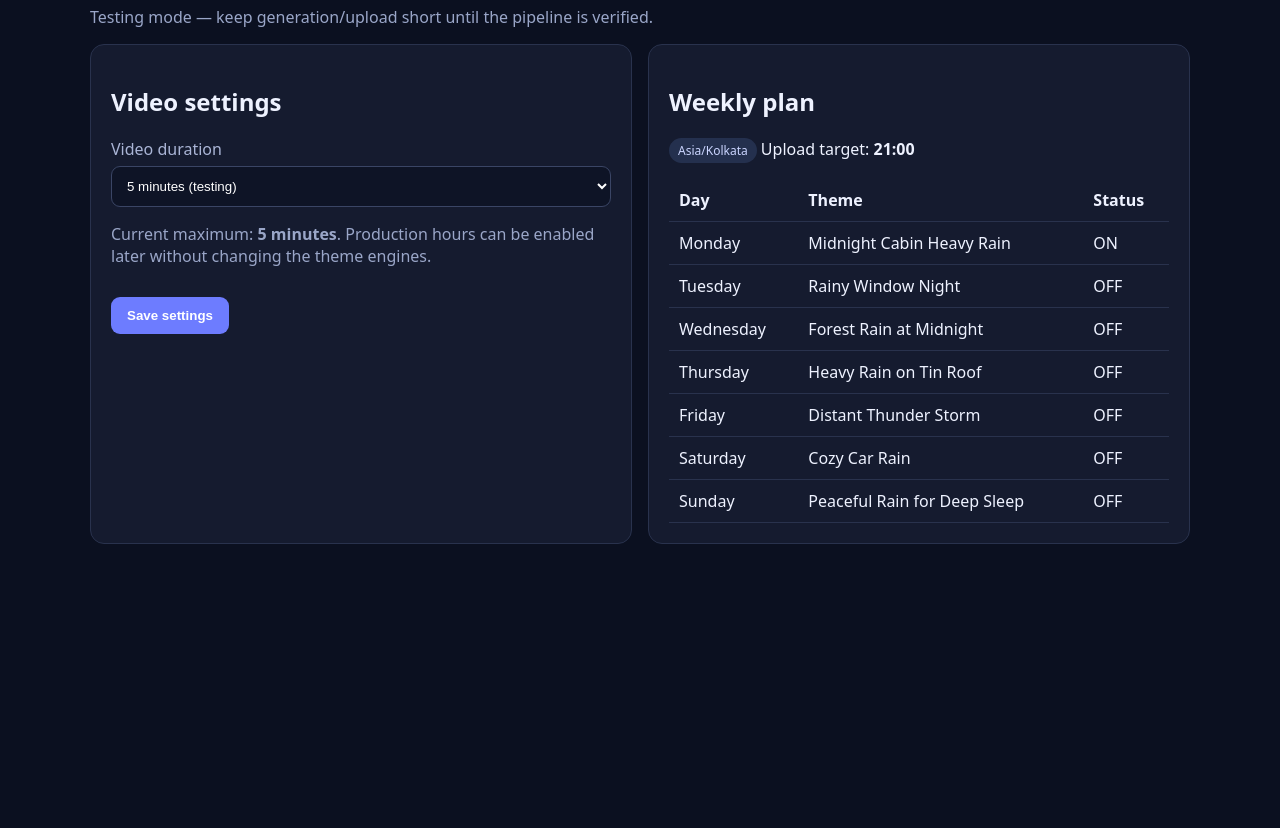
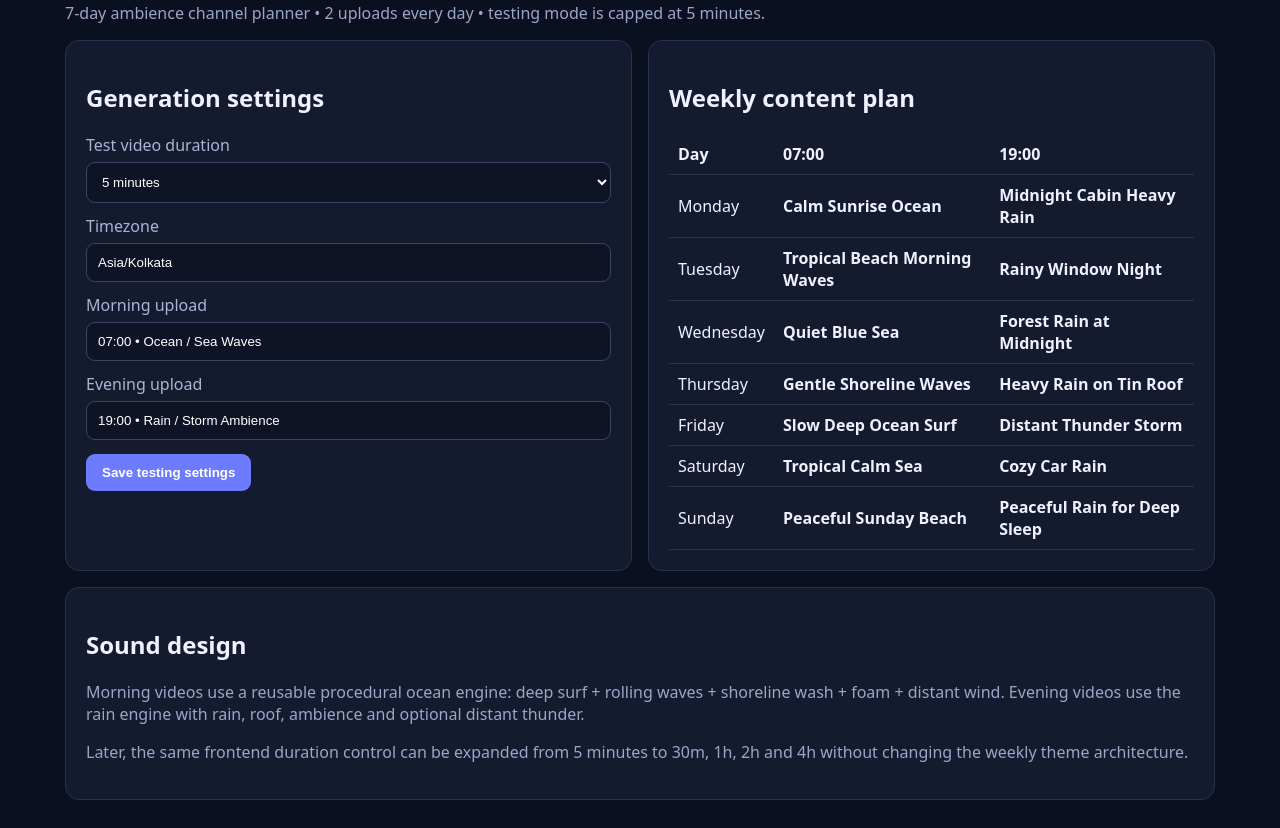
Before and after one commit to 9329238475x-wq/YT-1M-Automation, a plain HTML site: page frontend/index.html in a window 1280 px wide. Shown: the part 112-940 px from the top of the page. Before the commit the page ends 800 px from the top, so only its background shows below. Drawn offline with Linux system fonts and the light colour scheme.

Commit message:
Update frontend for two daily uploads, 7am ocean and 7pm rain, with 5-minute testing control

```diff
--- a/frontend/index.html
+++ b/frontend/index.html
@@ -5,63 +5,57 @@
   <meta name="viewport" content="width=device-width, initial-scale=1" />
   <title>YT-1M Automation</title>
   <style>
-    body{font-family:system-ui,sans-serif;margin:0;background:#0b1020;color:#eef2ff}
-    .wrap{max-width:1100px;margin:auto;padding:32px}
-    .grid{display:grid;grid-template-columns:repeat(auto-fit,minmax(260px,1fr));gap:16px}
-    .card{background:#151b2f;border:1px solid #29324d;border-radius:14px;padding:20px}
-    label{display:block;margin:12px 0 6px;color:#aab5d6}
-    select,input{width:100%;box-sizing:border-box;padding:11px;border-radius:9px;border:1px solid #3a4565;background:#0e1426;color:#fff}
-    table{width:100%;border-collapse:collapse;margin-top:10px}th,td{text-align:left;padding:10px;border-bottom:1px solid #29324d}
-    .pill{display:inline-block;padding:4px 9px;border-radius:999px;background:#24304e;color:#cbd5ff;font-size:12px}
-    button{margin-top:14px;padding:11px 16px;border:0;border-radius:9px;background:#6d7cff;color:white;font-weight:700;cursor:pointer}
-    .muted{color:#9aa6c8}
+    body{font-family:system-ui,sans-serif;margin:0;background:#0b1020;color:#eef2ff}.wrap{max-width:1150px;margin:auto;padding:28px}.grid{display:grid;grid-template-columns:repeat(auto-fit,minmax(300px,1fr));gap:16px}.card{background:#151b2f;border:1px solid #29324d;border-radius:14px;padding:20px}label{display:block;margin:12px 0 6px;color:#aab5d6}select,input{width:100%;box-sizing:border-box;padding:11px;border-radius:9px;border:1px solid #3a4565;background:#0e1426;color:#fff}table{width:100%;border-collapse:collapse;margin-top:10px}th,td{text-align:left;padding:9px;border-bottom:1px solid #29324d}.pill{display:inline-block;padding:4px 9px;border-radius:999px;background:#24304e;color:#cbd5ff;font-size:12px}button{margin-top:14px;padding:11px 16px;border:0;border-radius:9px;background:#6d7cff;color:white;font-weight:700;cursor:pointer}.muted{color:#9aa6c8}.on{color:#7ee2a8}.off{color:#9aa6c8}.slot{font-weight:800}
   </style>
 </head>
 <body>
 <div class="wrap">
   <h1>YT-1M Automation</h1>
-  <p class="muted">Testing mode — keep generation/upload short until the pipeline is verified.</p>
+  <p class="muted">7-day ambience channel planner • 2 uploads every day • testing mode is capped at 5 minutes.</p>
 
   <div class="grid">
     <section class="card">
-      <h2>Video settings</h2>
-      <label for="duration">Video duration</label>
-      <select id="duration">
-        <option value="1">1 minute</option>
-        <option value="3">3 minutes</option>
-        <option value="5" selected>5 minutes (testing)</option>
-      </select>
-      <p class="muted">Current maximum: <strong>5 minutes</strong>. Production hours can be enabled later without changing the theme engines.</p>
-      <button onclick="saveSettings()">Save settings</button>
+      <h2>Generation settings</h2>
+      <label for="duration">Test video duration</label>
+      <select id="duration"><option value="1">1 minute</option><option value="3">3 minutes</option><option value="5" selected>5 minutes</option></select>
+      <label for="timezone">Timezone</label>
+      <input id="timezone" value="Asia/Kolkata" readonly />
+      <label for="morning">Morning upload</label>
+      <input id="morning" value="07:00 • Ocean / Sea Waves" readonly />
+      <label for="evening">Evening upload</label>
+      <input id="evening" value="19:00 • Rain / Storm Ambience" readonly />
+      <button onclick="saveSettings()">Save testing settings</button>
       <p id="status" class="muted"></p>
     </section>
 
     <section class="card">
-      <h2>Weekly plan</h2>
-      <p><span class="pill">Asia/Kolkata</span> Upload target: <strong>21:00</strong></p>
+      <h2>Weekly content plan</h2>
       <table>
-        <thead><tr><th>Day</th><th>Theme</th><th>Status</th></tr></thead>
-        <tbody>
-          <tr><td>Monday</td><td>Midnight Cabin Heavy Rain</td><td>ON</td></tr>
-          <tr><td>Tuesday</td><td>Rainy Window Night</td><td>OFF</td></tr>
-          <tr><td>Wednesday</td><td>Forest Rain at Midnight</td><td>OFF</td></tr>
-          <tr><td>Thursday</td><td>Heavy Rain on Tin Roof</td><td>OFF</td></tr>
-          <tr><td>Friday</td><td>Distant Thunder Storm</td><td>OFF</td></tr>
-          <tr><td>Saturday</td><td>Cozy Car Rain</td><td>OFF</td></tr>
-          <tr><td>Sunday</td><td>Peaceful Rain for Deep Sleep</td><td>OFF</td></tr>
-        </tbody>
+        <thead><tr><th>Day</th><th>07:00</th><th>19:00</th></tr></thead>
+        <tbody id="plan"></tbody>
       </table>
     </section>
   </div>
+
+  <div class="card" style="margin-top:16px">
+    <h2>Sound design</h2>
+    <p class="muted">Morning videos use a reusable procedural ocean engine: deep surf + rolling waves + shoreline wash + foam + distant wind. Evening videos use the rain engine with rain, roof, ambience and optional distant thunder.</p>
+    <p class="muted">Later, the same frontend duration control can be expanded from 5 minutes to 30m, 1h, 2h and 4h without changing the weekly theme architecture.</p>
+  </div>
 </div>
 <script>
-function saveSettings(){
-  const minutes=document.getElementById('duration').value;
-  localStorage.setItem('yt1m_duration_minutes', minutes);
-  document.getElementById('status').textContent=`Saved: ${minutes} minute test video.`;
-}
-const saved=localStorage.getItem('yt1m_duration_minutes');
-if(saved && ['1','3','5'].includes(saved)) document.getElementById('duration').value=saved;
+const plan=[
+ ['Monday','Calm Sunrise Ocean','Midnight Cabin Heavy Rain'],
+ ['Tuesday','Tropical Beach Morning Waves','Rainy Window Night'],
+ ['Wednesday','Quiet Blue Sea','Forest Rain at Midnight'],
+ ['Thursday','Gentle Shoreline Waves','Heavy Rain on Tin Roof'],
+ ['Friday','Slow Deep Ocean Surf','Distant Thunder Storm'],
+ ['Saturday','Tropical Calm Sea','Cozy Car Rain'],
+ ['Sunday','Peaceful Sunday Beach','Peaceful Rain for Deep Sleep']
+];
+document.getElementById('plan').innerHTML=plan.map(r=>`<tr><td>${r[0]}</td><td><span class="slot">${r[1]}</span></td><td><span class="slot">${r[2]}</span></td></tr>`).join('');
+function saveSettings(){const minutes=document.getElementById('duration').value;localStorage.setItem('yt1m_duration_minutes',minutes);document.getElementById('status').textContent=`Saved: ${minutes} minute test duration. Both daily slots use this cap.`;}
+const saved=localStorage.getItem('yt1m_duration_minutes');if(saved&&['1','3','5'].includes(saved))document.getElementById('duration').value=saved;
 </script>
 </body>
 </html>
```
